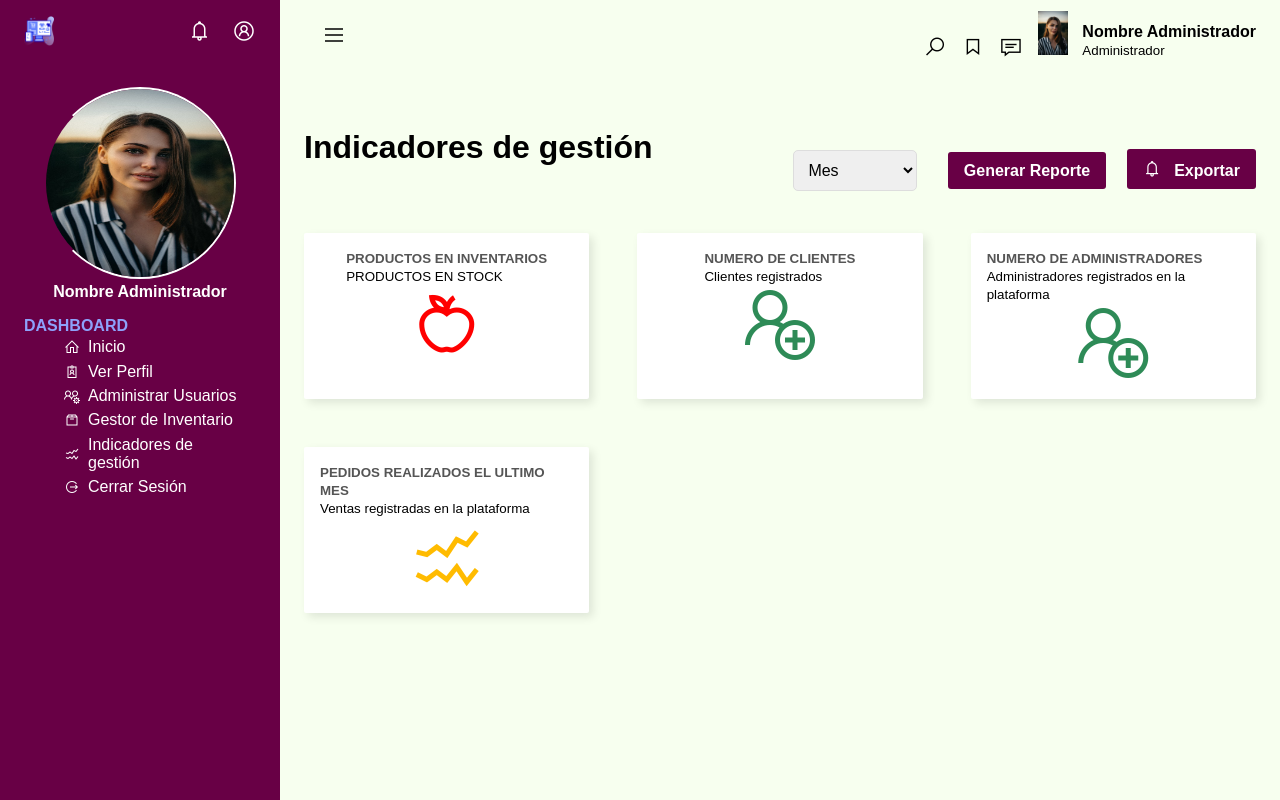
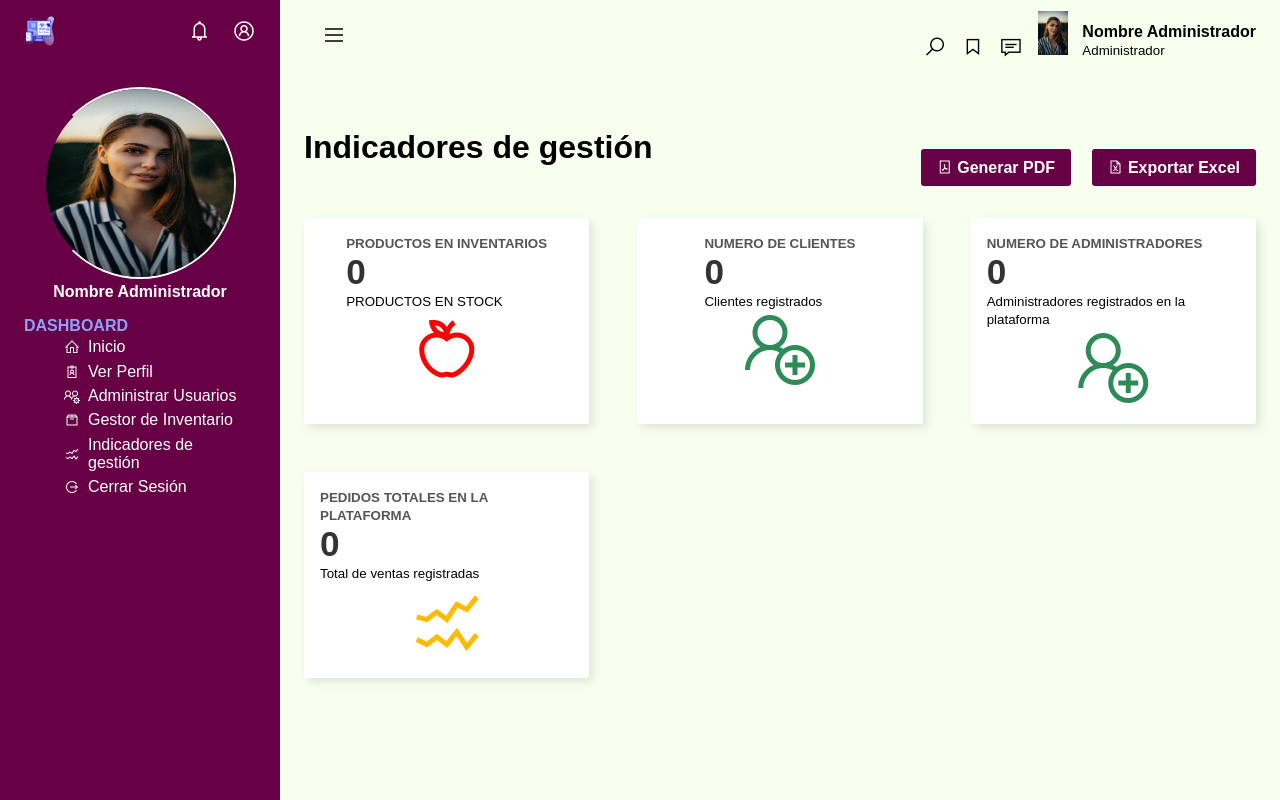
Before and after one commit to JuanBau514/deploy-E-comerce, a website: page frontend/public/admin_Indicadores_de_gestión.html in a window 1280 px wide. Drawn offline with nearby package versions, Linux system fonts and the light colour scheme; files that its build step writes are made by us from their sources; no server answers; files whose address does not match are found by name.

```diff
--- a/frontend/public/admin_Indicadores_de_gestión.html
+++ b/frontend/public/admin_Indicadores_de_gestión.html
@@ -18,6 +18,10 @@
     <link rel="stylesheet" href="https://maxst.icons8.com/vue-static/landings/line-awesome/line-awesome/1.3.0/css/line-awesome.min.css">
     <script src="https://cdnjs.cloudflare.com/ajax/libs/jspdf/2.5.1/jspdf.umd.min.js"></script>
     <script src="https://cdn.jsdelivr.net/npm/chart.js"></script>
+    <script src="https://cdnjs.cloudflare.com/ajax/libs/jspdf/1.5.3/jspdf.debug.js"></script>
+    <script>
+        window.jsPDF = window.jspdf.jsPDF;
+    </script>
     <style>
         select {
     padding: 10px;
@@ -150,37 +154,15 @@
                 <div>
                     <h1>Indicadores de gestión</h1>
                 </div>
-                <div class="header-actions">
-                    <select id="monthSelector" style="select {
-                        padding: 10px;
-                        margin: 10px;
-                        border-radius: 5px;
-                        border: 1px solid #ddd;
-                        font-size: 16px;
-                        outline: none;
-                    }
-                    ">
-                        <option value="">Mes</option>
-                        <option value="01">Enero</option>
-                        <option value="02">Febrero</option>
-                        <option value="03">Marzo</option>
-                        <option value="04">Abril</option>
-                        <option value="05">Mayo</option>
-                        <option value="06">Junio</option>
-                        <option value="07">Julio</option>
-                        <option value="08">Agosto</option>
-                        <option value="09">Septiembre</option>
-                        <option value="10">Octubre</option>
-                        <option value="11">Noviembre</option>
-                        <option value="12">Diciembre</option>
-                    </select>
-
-                    <!-- Botón para generar reporte -->
-                    <button  class="boton_generarReporte">Generar Reporte</button>
-                    <button class="exportarReporte">
-                        <span class="las la-bell"></span>
-                        Exportar
-                    </button>
+                     <div class="header-actions">
+                        <button onclick="generarReportePDF()" class="boton_generarReporte">
+                            <i class="las la-file-pdf"></i>
+                            Generar PDF
+                        </button>
+                        <button onclick="exportarExcel()" class="exportarReporte">
+                            <i class="las la-file-excel"></i>
+                            Exportar Excel
+                        </button>
                 </div>
             </div>
             <div class="cards">
@@ -194,7 +176,7 @@
                             <small>PRODUCTOS EN STOCK</small>
                         </div>
                         <div class="card-chart danger">
-                            <span class="las la-apple-alt"> </span>
+                            <span class="las la-apple-alt"></span>
                         </div>
                     </div>
                 </div>
@@ -236,10 +218,11 @@
                         <div class="card-info">
                             <div class="card-head">
 
-                                <small>PEDIDOS REALIZADOS EL ULTIMO MES</small>
-                            </div>
-                            <h2 class="valor valor__pedidos"> </h2>
-                            <small>Ventas registradas en la plataforma</small>
+                                <!-- Modificar el texto en la tarjeta de pedidos -->
+                                <small>PEDIDOS TOTALES EN LA PLATAFORMA</small>
+                                </div>
+                                <h2 class="valor valor__pedidos"></h2>
+                                <small>Total de ventas registradas</small>
                         </div>
                         <div class="card-chart warning">
                             <span class="las la-chart-line"> </span>
--- a/frontend/public/js/indicadores_gestion.js
+++ b/frontend/public/js/indicadores_gestion.js
@@ -1,35 +1,150 @@
 document.addEventListener('DOMContentLoaded', async function() {
-    const API_URL = 'https://deploy-e-comerce-production.up.railway.app/api/users';
+    // Referencias a elementos del DOM
+    const valorProductos = document.querySelector('.valor__inventarios');
+    const valorClientes = document.querySelector('.valor__clientes');
+    const valorAdministradores = document.querySelector('.valor__administradores');
+    const valorPedidos = document.querySelector('.valor__pedidos');
 
-    async function fetchData() {
+    // Función para obtener usuarios y separarlos por rol
+  async function obtenerUsuarios() {
+    try {
+        const response = await fetch('https://deploy-e-comerce-production.up.railway.app/api/users/usuarios');
+        const data = await response.json();
+
+        if (Array.isArray(data[0])) {
+            const usuarios = data[0];
+            const clientes = usuarios.filter(user => user.rol === "Cliente").length;
+            const administradores = usuarios.filter(user => user.rol === "Administrador").length;
+            return { clientes, administradores };
+        }
+        return { clientes: 0, administradores: 0 };
+    } catch (error) {
+        console.error('Error al obtener usuarios:', error);
+        return { clientes: 0, administradores: 0 };
+    }
+}
+
+    // Función para obtener productos
+    async function obtenerProductos() {
         try {
-            const response = await fetch(`${API_URL}/indicadores`);
-            if (!response.ok) throw new Error('Network response was not ok');
-            return await response.json();
+            const response = await fetch('https://deploy-e-comerce-production.up.railway.app/api/users/productos');
+            const data = await response.json();
+            return Array.isArray(data[0]) ? data[0].length : 0;
         } catch (error) {
-            console.error('Error fetching data:', error);
-            return null;
+            console.error('Error al obtener productos:', error);
+            return 0;
         }
     }
 
-    function updateDashboard(data) {
-        if (!data) return;
+    // Función para obtener pedidos
+    async function obtenerPedidos() {
+    try {
+        const response = await fetch('https://deploy-e-comerce-production.up.railway.app/api/users/pedidos');
+        const responseData = await response.json();
 
-        const elements = {
-            inventarios: document.querySelector('.valor__inventarios'),
-            clientes: document.querySelector('.valor__clientes'),
-            administradores: document.querySelector('.valor__administradores'),
-            pedidos: document.querySelector('.valor__pedidos')
-        };
+        if (responseData.success && Array.isArray(responseData.data)) {
+            return responseData.data.length;
+        }
+        return 0;
+    } catch (error) {
+        console.error('Error al obtener pedidos:', error);
+        return 0;
+    }
+}
 
-        elements.inventarios.textContent = data.productos?.total || '0';
-        elements.clientes.textContent = data.clientes || '0';
-        elements.administradores.textContent = data.administradores || '0';
-        elements.pedidos.textContent = data.pedidos?.total || '0';
+    // Función para formatear números
+    function formatearNumero(numero) {
+        return new Intl.NumberFormat('es-CO').format(numero);
     }
 
-    const data = await fetchData();
-    if (data?.success) {
-        updateDashboard(data.data);
+    // Función para actualizar el dashboard
+    async function actualizarDashboard() {
+        try {
+            // Obtener todos los datos
+            const { clientes, administradores } = await obtenerUsuarios();
+            const totalProductos = await obtenerProductos();
+            const totalPedidos = await obtenerPedidos();
+
+            // Actualizar valores en el DOM
+            if (valorProductos) valorProductos.textContent = formatearNumero(totalProductos);
+            if (valorClientes) valorClientes.textContent = formatearNumero(clientes);
+            if (valorAdministradores) valorAdministradores.textContent = formatearNumero(administradores);
+            if (valorPedidos) valorPedidos.textContent = formatearNumero(totalPedidos);
+
+        } catch (error) {
+            console.error('Error al actualizar el dashboard:', error);
+        }
     }
+
+     async function generarReportePDF() {
+        try {
+            const { clientes, administradores } = await obtenerUsuarios();
+            const totalProductos = await obtenerProductos();
+            const totalPedidos = await obtenerPedidos();
+
+            // Usar window.jsPDF
+            const doc = new window.jsPDF();
+
+            // Configuración y contenido
+            doc.setFontSize(20);
+            doc.text('Reporte de Indicadores de Gestión', 20, 20);
+
+            doc.setFontSize(12);
+            doc.text(`Fecha: ${new Date().toLocaleDateString()}`, 20, 30);
+
+            doc.setFontSize(14);
+            doc.text('Resumen:', 20, 45);
+
+            // Datos
+            doc.setFontSize(12);
+            doc.text(`• Productos en Inventario: ${formatearNumero(totalProductos)}`, 25, 60);
+            doc.text(`• Clientes Registrados: ${formatearNumero(clientes)}`, 25, 70);
+            doc.text(`• Administradores: ${formatearNumero(administradores)}`, 25, 80);
+            doc.text(`• Total Pedidos: ${formatearNumero(totalPedidos)}`, 25, 90);
+
+            // Guardar PDF
+            doc.save('reporte-indicadores.pdf');
+
+        } catch (error) {
+            console.error('Error al generar el reporte:', error);
+        }
+    }
+
+    async function exportarExcel() {
+        try {
+            const { clientes, administradores } = await obtenerUsuarios();
+            const totalProductos = await obtenerProductos();
+            const totalPedidos = await obtenerPedidos();
+
+            // Crear CSV
+            const csvContent = `Indicadores de Gestión\n
+                  Productos en Inventario,${totalProductos}\n
+                  Clientes Registrados,${clientes}\n
+                  Administradores,${administradores}\n
+                  Total Pedidos,${totalPedidos}`;
+
+            // Crear blob y descargar
+            const blob = new Blob([csvContent], { type: 'text/csv;charset=utf-8;' });
+            const link = document.createElement("a");
+            const url = URL.createObjectURL(blob);
+            link.setAttribute("href", url);
+            link.setAttribute("download", "reporte-indicadores.csv");
+            link.style.visibility = 'hidden';
+            document.body.appendChild(link);
+            link.click();
+            document.body.removeChild(link);
+        } catch (error) {
+            console.error('Error al exportar Excel:', error);
+        }
+    }
+
+    // Event Listeners
+    document.querySelector('.boton_generarReporte').addEventListener('click', generarReportePDF);
+    document.querySelector('.exportarReporte').addEventListener('click', exportarExcel);
+
+
+
+
+    // Inicializar el dashboard
+    actualizarDashboard();
 });
--- a/package.json
+++ b/package.json
@@ -21,7 +21,9 @@
     "cors": "^2.8.5",
     "dotenv": "^16.4.7",
     "express": "^4.21.2",
+    "html2pdf.js": "^0.10.2",
     "inaldulce_comercio": "file:",
+    "jspdf": "^2.5.2",
     "multer": "^1.4.5-lts.1",
     "mysql2": "^3.12.0",
     "nodemailer": "^6.10.0",
```
Also changed, not shown: 1 other file.
